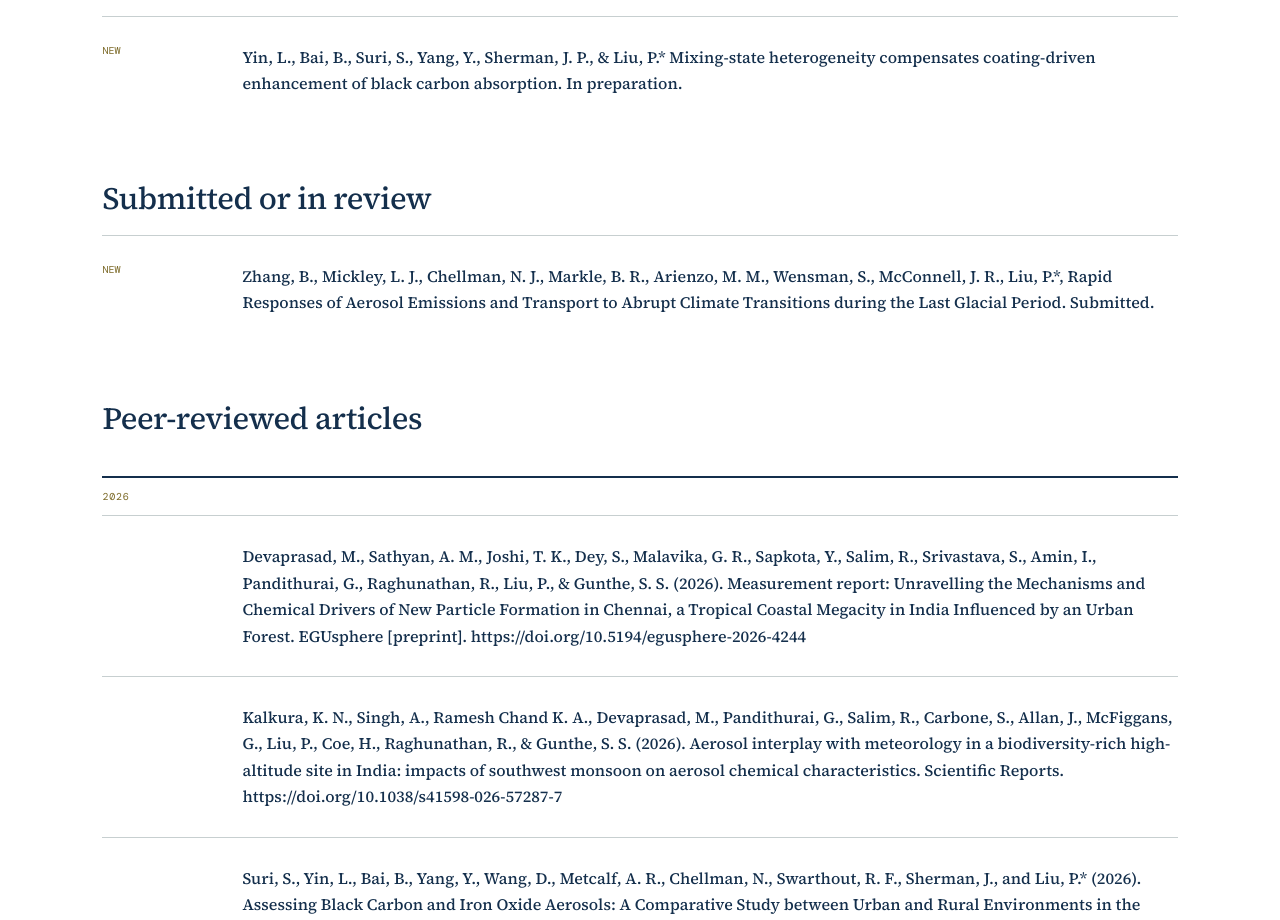
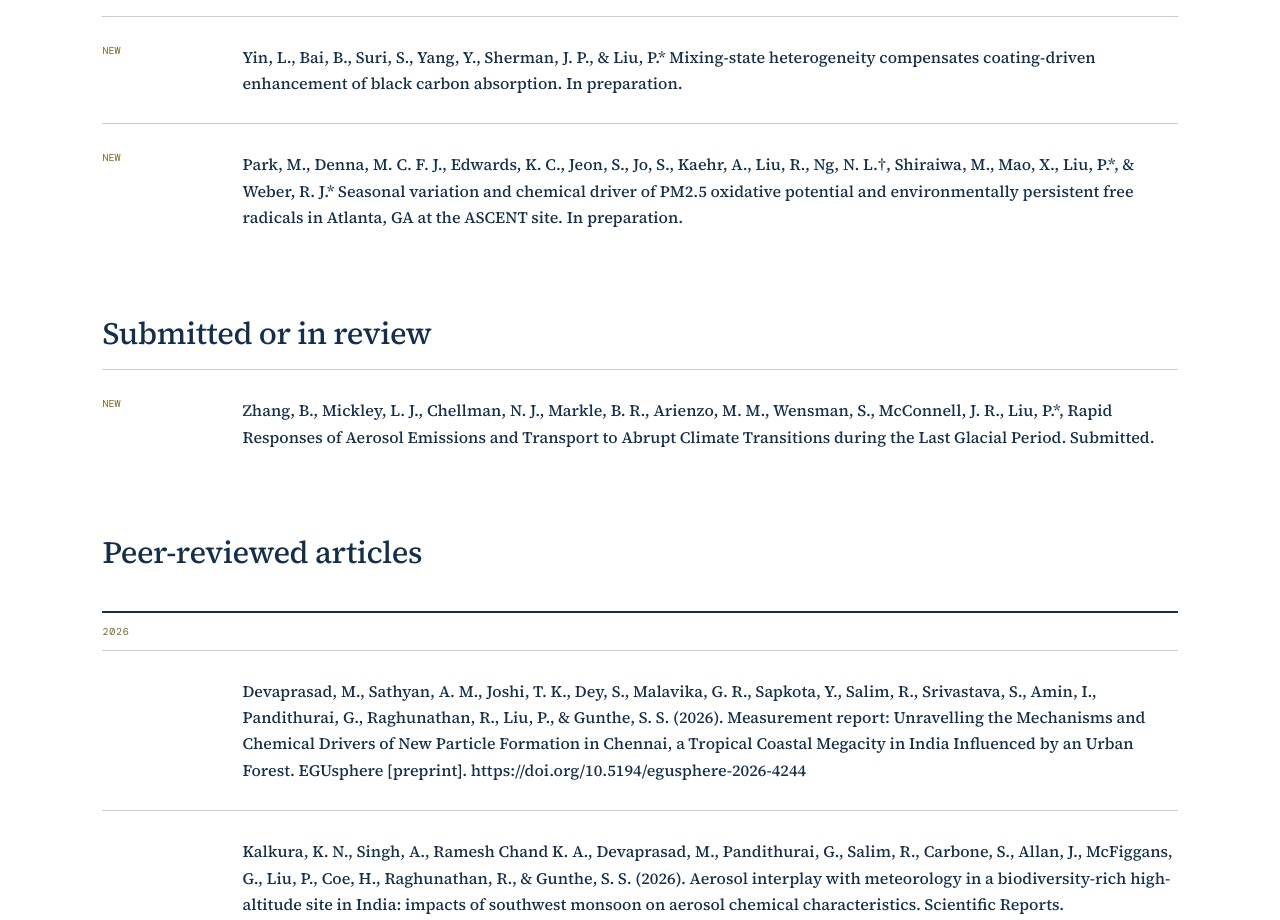
Before and after one commit to pengfeiliu371/aerosol-climate-health-lab-website, a Next.js app: page /publications in a window 1280 px wide. Shown: the part 926-1846 px from the top of the page. Built offline with nearby package versions, Linux system fonts and the light colour scheme; no server answers.

Commit message:
Add ASCENT oxidative potential manuscript

```diff
--- a/app/publications/page.tsx
+++ b/app/publications/page.tsx
@@ -1,7 +1,8 @@
 import { PageShell } from "../components/SiteChrome";
 
 const inPreparation = [
-  "Yin, L., Bai, B., Suri, S., Yang, Y., Sherman, J. P., & Liu, P.* Mixing-state heterogeneity compensates coating-driven enhancement of black carbon absorption. In preparation."
+  "Yin, L., Bai, B., Suri, S., Yang, Y., Sherman, J. P., & Liu, P.* Mixing-state heterogeneity compensates coating-driven enhancement of black carbon absorption. In preparation.",
+  "Park, M., Denna, M. C. F. J., Edwards, K. C., Jeon, S., Jo, S., Kaehr, A., Liu, R., Ng, N. L.†, Shiraiwa, M., Mao, X., Liu, P.*, & Weber, R. J.* Seasonal variation and chemical driver of PM2.5 oxidative potential and environmentally persistent free radicals in Atlanta, GA at the ASCENT site. In preparation."
 ];
 const inReview = [
   "Zhang, B., Mickley, L. J., Chellman, N. J., Markle, B. R., Arienzo, M. M., Wensman, S., McConnell, J. R., Liu, P.*, Rapid Responses of Aerosol Emissions and Transport to Abrupt Climate Transitions during the Last Glacial Period. Submitted."
```
